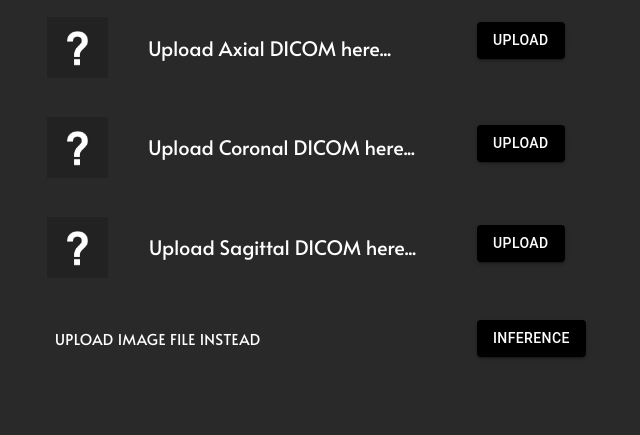
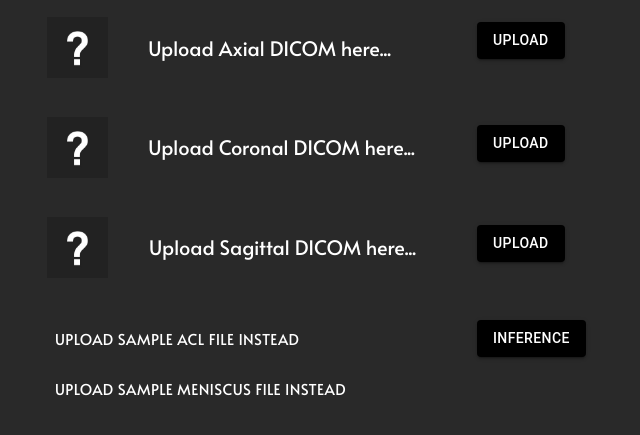
Before and after one commit to boostcampaitech6/level2-3-cv-finalproject-cv-13, a React app in the folder frontend/: page / in a window 1280 px wide. Shown: the part 465-900 px from the top of the page, without its empty margins (415-1055 px from the left). Built offline with nearby package versions, Linux system fonts and the light colour scheme.

Commit message:
feat: sample data for frontend

```diff
--- a/frontend/src/Components/InputTemplate.css
+++ b/frontend/src/Components/InputTemplate.css
@@ -187,13 +187,23 @@
 	width: 108px;
 	height: 58px;
   }
-  .first-impression .ToPNG {
+  .first-impression .sample-acl {
 	position: absolute;
 	left: 0px;
 	top: 303px;
-	width: 250px;
+	width: 350px;
 	height: 58px;
   }
-  .first-impression .ToPNG:hover {
+  .first-impression .sample-acl:hover {
 	transform: scale(1.1);
   }
+  .first-impression .sample-meniscus {
+	position: absolute;
+	left: 0px;
+	top: 353px;
+	width: 350px;
+	height: 58px;
+  }
+  .first-impression .sample-meniscus:hover {
+	transform: scale(1.1);
+  }
--- a/frontend/src/Components/InputTemplate.js
+++ b/frontend/src/Components/InputTemplate.js
@@ -1,6 +1,7 @@
 import React from 'react'
 import './InputTemplate.css'
 import ImgAsset from '../public'
+import axios from 'axios'
 import { useHistory } from 'react-router-dom'
 import {useState, useRef} from 'react';
 import {Button} from "@mui/material";
@@ -11,9 +12,6 @@ export default function FirstImpression (props) {
 	const history = useHistory();
 	const [loading, setLoading] = useState(false);
 	let [ready, setReady] = useState([false, false, false]);
-
-	const inputType = props.inputType;
-	const isDCM = (inputType == 'DICOM')
 
 	const saveImage = async (e, plane, idx) => {
 	e.preventDefault();
@@ -41,6 +39,9 @@ export default function FirstImpression (props) {
 			else if (response.status == '500') {
 				throw new Error('손상되었거나 지원되지 않는 DICOM 파일입니다.');
 			}
+			else if (response.status != '200') {
+				throw new Error('파일 업로드 과정에서 에러가 발생했습니다.');
+			}
 			ready[idx] = true;
 			setReady(ready);
         } catch (err) {
@@ -53,18 +54,24 @@ export default function FirstImpression (props) {
 
 	function changeScreen(e) {
 		e.preventDefault();
-		history.push("/loading")
+		history.push("/loading");
 	}
 
-	function changeInput(e) {
+	const sampleData = async (e, disease) => {
 		e.preventDefault();
-		if (isDCM) history.push("/PNG");
-		else history.push("/");
+		const sampleurl = `http://127.0.0.1:8000/input/sample?disease=${disease}`
+		try {
+			const response = await axios.get(sampleurl);
+			setReady([true, true, true]);
+			alert("샘플 파일 업로드에 성공했습니다. \nInference 버튼을 눌러 주세요");
+		} catch (err) {
+			alert(`샘플 파일 업로드에 실패했습니다. \n ${err}`);
+		}
 	}
 
 	function alertUpload(e) {
 		e.preventDefault();
-		alert(`${inputType} 파일을 먼저 업로드해 주세요`)
+		alert("DICOM 파일을 먼저 업로드해 주세요")
 	}
 
 	return (
@@ -139,9 +146,14 @@ export default function FirstImpression (props) {
 					Inference
 				</Button>}
 			</div>
-			<div className='ToPNG'>
-				<Button variant="text"  onClick={changeInput}  sx={{ color: 'white', fontFamily: "Alata, Helvetica", fontSize: '15px'}}>
-					Upload {isDCM ? 'Image' : 'DICOM'} file instead
+			<div className='sample-acl'>
+				<Button variant="text"  onClick={(e) => sampleData(e, 'acl')}  sx={{ color: 'white', fontFamily: "Alata, Helvetica", fontSize: '15px'}}>
+					Upload Sample ACL file instead
+				</Button>
+			</div>
+			<div className='sample-meniscus'>
+				<Button variant="text"  onClick={(e) => sampleData(e, 'meniscus')}  sx={{ color: 'white', fontFamily: "Alata, Helvetica", fontSize: '15px'}}>
+					Upload Sample Meniscus file instead
 				</Button>
 			</div>
         </div>
```
